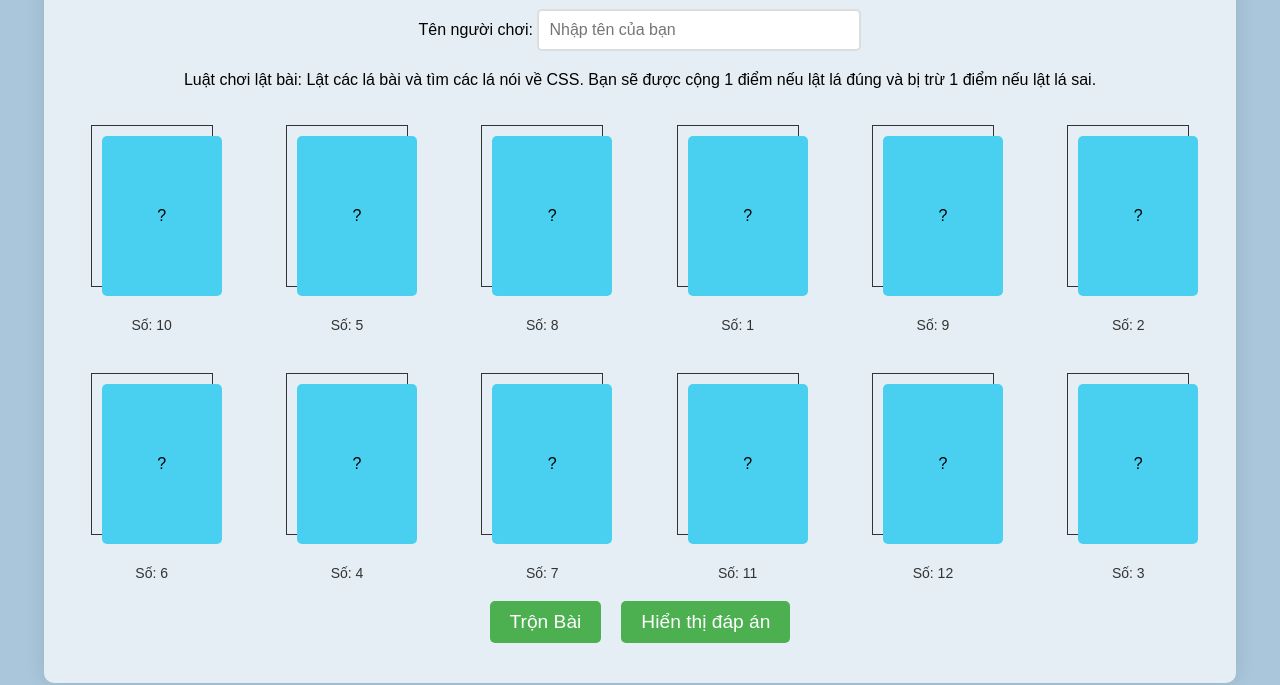
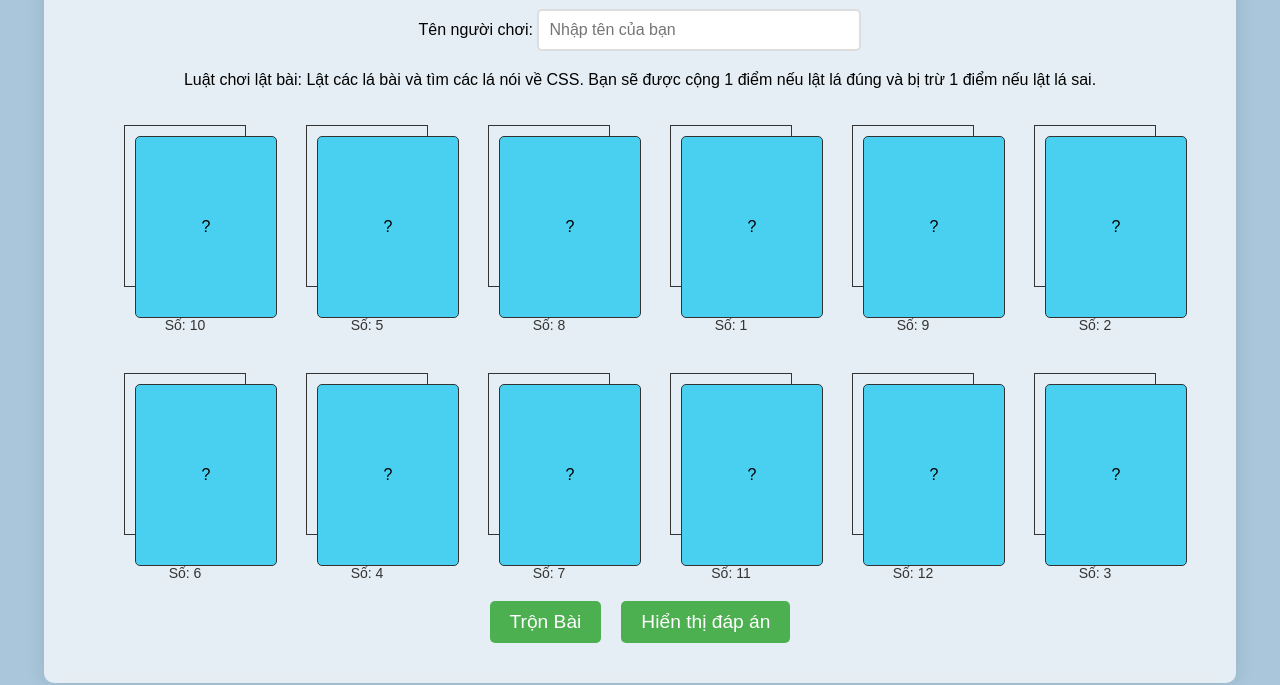
Before and after one commit to Vi28-08/bobaicss, a plain HTML site: page index.html in a window 1280 px wide. Shown: the part 115-800 px from the top of the page. Drawn offline with Linux system fonts and the light colour scheme.

Commit message:
Update style.css

```diff
--- a/style.css
+++ b/style.css
@@ -43,13 +43,68 @@ input[type="text"] {
   outline: none;
 }
 
-/* CSS cho bộ bài */
 .deck {
   display: flex;
-  justify-content: space-around;
   flex-wrap: wrap;
-  gap: 20px; /* Tạo khoảng cách giữa các thẻ bài */
+  justify-content: center; /* Canh giữa các lá bài */
+  gap: 20px; /* Tạo khoảng cách giữa các lá bài */
 }
+
+.card {
+  position: relative;
+  width: 120px;
+  height: 160px;
+  perspective: 1000px; /* Để hỗ trợ hiệu ứng lật */
+}
+
+.card-inner {
+  position: relative;
+  width: 100%;
+  height: 100%;
+  transition: transform 0.6s;
+  transform-style: preserve-3d;
+}
+
+.card.is-flipped .card-inner {
+  transform: rotateY(180deg);
+}
+
+.card-front, .card-back {
+  position: absolute;
+  width: 100%;
+  height: 100%;
+  backface-visibility: hidden;
+  display: flex;
+  align-items: center;
+  justify-content: center;
+  font-size: 16px;
+  border: 1px solid #333;
+}
+
+.card-front {
+  background-color: #f0f0f0;
+}
+
+.card-back {
+  background-color: #fff;
+  transform: rotateY(180deg);
+}
+
+.card-number {
+  margin-top: 10px;
+  font-size: 16px;
+  color: #333;
+  text-align: center;
+  width: 100%;
+}
+
+.deck .card-container {
+  display: flex;
+  flex-direction: column;
+  align-items: center;
+}
+
+
 
 .card {
   position: relative;
```
